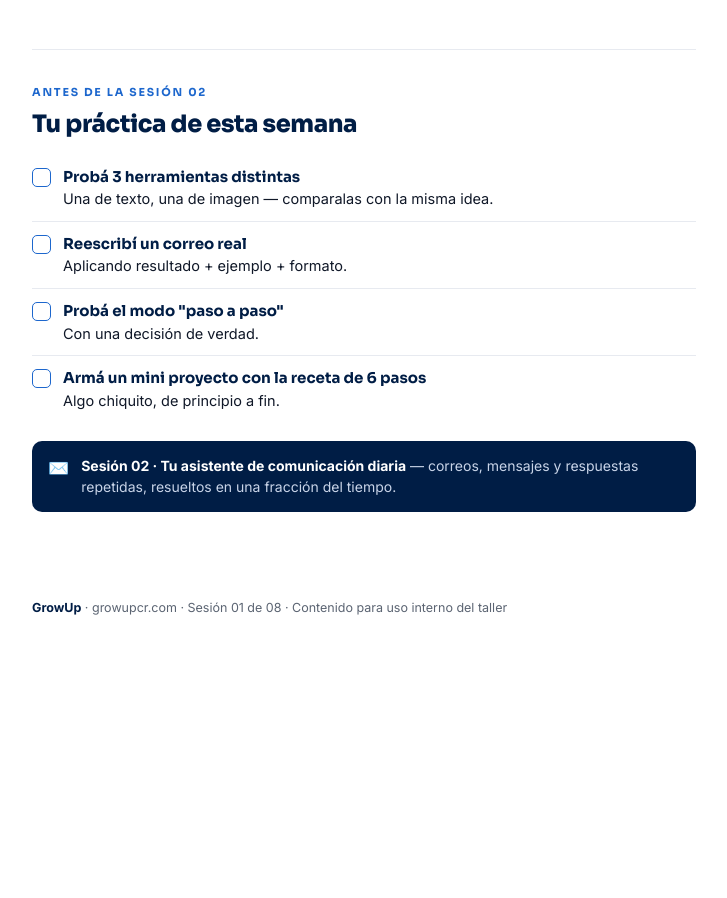
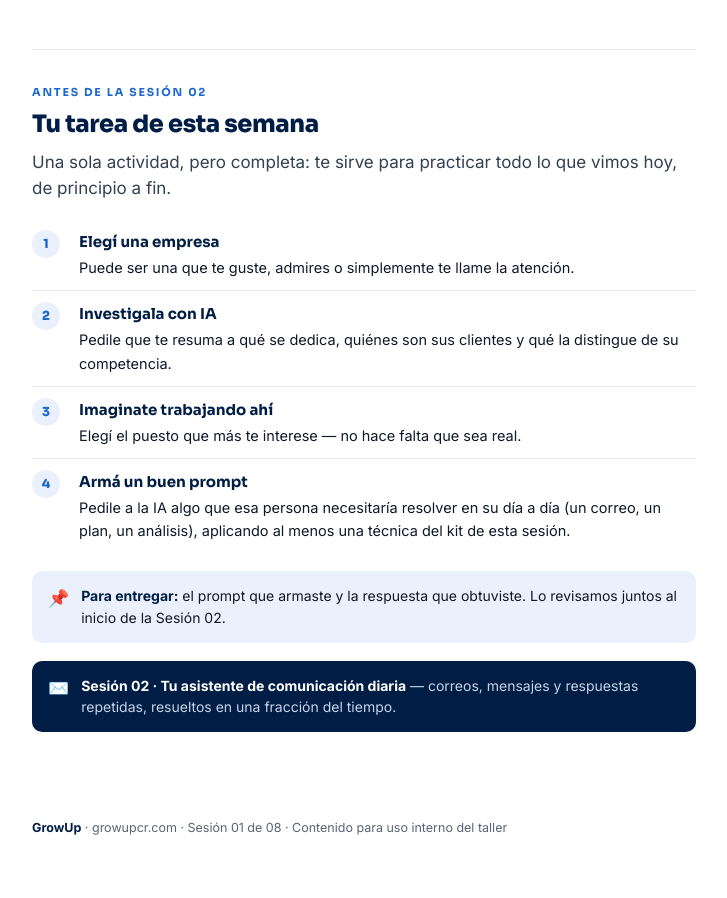
Before and after one commit to vguerrero13/exprime-la-ia, a plain HTML site: page sesion-01.html in a window 1280 px wide. Shown: the part 6435-7333 px from the top of the page, without its empty margins (415-1142 px from the left). Before the commit the page ends 7113 px from the top, so only its background shows below. Drawn offline with Linux system fonts and the light colour scheme.

Commit message:
Nueva tarea de la Sesion 1: investigar empresa y armar prompt

```diff
--- a/sesion-01.html
+++ b/sesion-01.html
@@ -437,13 +437,18 @@ ese tipo de frases. Escribe el correo de seguimiento siguiendo el "así sí".</p
 
   <section id="tarea">
    <div class="eyebrow">Antes de la sesión 02</div>
-   <h2>Tu práctica de esta semana</h2>
-   <ul class="ck" id="ck">
-    <li><span class="bx"></span><span class="tx"><b>Probá 3 herramientas distintas</b>Una de texto, una de imagen — comparalas con la misma idea.</span></li>
-    <li><span class="bx"></span><span class="tx"><b>Reescribí un correo real</b>Aplicando resultado + ejemplo + formato.</span></li>
-    <li><span class="bx"></span><span class="tx"><b>Probá el modo "paso a paso"</b>Con una decisión de verdad.</span></li>
-    <li><span class="bx"></span><span class="tx"><b>Armá un mini proyecto con la receta de 6 pasos</b>Algo chiquito, de principio a fin.</span></li>
-   </ul>
+   <h2>Tu tarea de esta semana</h2>
+   <p class="lead">Una sola actividad, pero completa: te sirve para practicar todo lo que vimos hoy, de principio a fin.</p>
+
+   <div class="steps">
+    <div class="stp"><div class="n"></div><p><b>Elegí una empresa</b>Puede ser una que te guste, admires o simplemente te llame la atención.</p></div>
+    <div class="stp"><div class="n"></div><p><b>Investigala con IA</b>Pedile que te resuma a qué se dedica, quiénes son sus clientes y qué la distingue de su competencia.</p></div>
+    <div class="stp"><div class="n"></div><p><b>Imaginate trabajando ahí</b>Elegí el puesto que más te interese — no hace falta que sea real.</p></div>
+    <div class="stp"><div class="n"></div><p><b>Armá un buen prompt</b>Pedile a la IA algo que esa persona necesitaría resolver en su día a día (un correo, un plan, un análisis), aplicando al menos una técnica del kit de esta sesión.</p></div>
+   </div>
+
+   <div class="callout"><div class="ic">📌</div><p><b>Para entregar:</b> el prompt que armaste y la respuesta que obtuviste. Lo revisamos juntos al inicio de la Sesión 02.</p></div>
+
    <div class="callout dark"><div class="ic">✉️</div><p><b>Sesión 02 · Tu asistente de comunicación diaria</b> — correos, mensajes y respuestas repetidas, resueltos en una fracción del tiempo.</p></div>
   </section>
 
@@ -473,9 +478,6 @@ function cp(b){
   navigator.clipboard.writeText(t).then(function(){done('Copiado ✓','ok');},function(){legacy();});
  }else{ legacy(); }
 }
-document.querySelectorAll('#ck li').forEach(function(li){
- li.addEventListener('click',function(){li.classList.toggle('done');});
-});
 </script>
 </body>
 </html>
```
